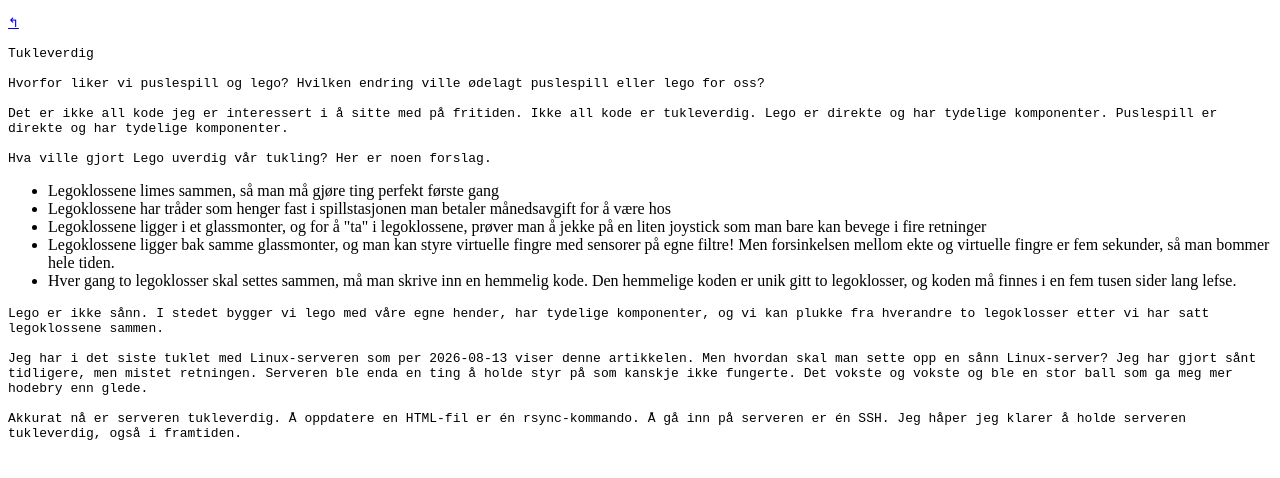
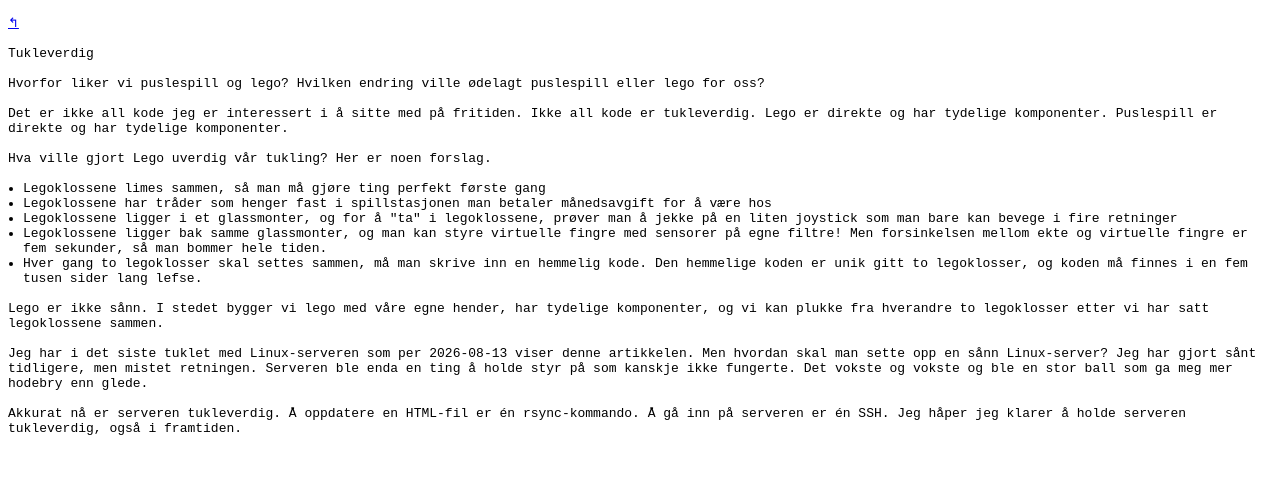
Before and after one commit to teodorlu/2.teod.eu, a plain HTML site: page d/25/tukleverdig.html in a window 1280 px wide. Drawn offline with Linux system fonts and the light colour scheme.

Commit message:
stilsett <ul>

```diff
--- a/css/t2.css
+++ b/css/t2.css
@@ -1,4 +1,6 @@
 p { font-family: monospace; margin: 1lh 0; }
+ul { font-family: monospace; margin: 1lh 0; padding-left: 1lh;}
+
 t2-indent {
   display: block;
   margin-left: 1rem;
```
